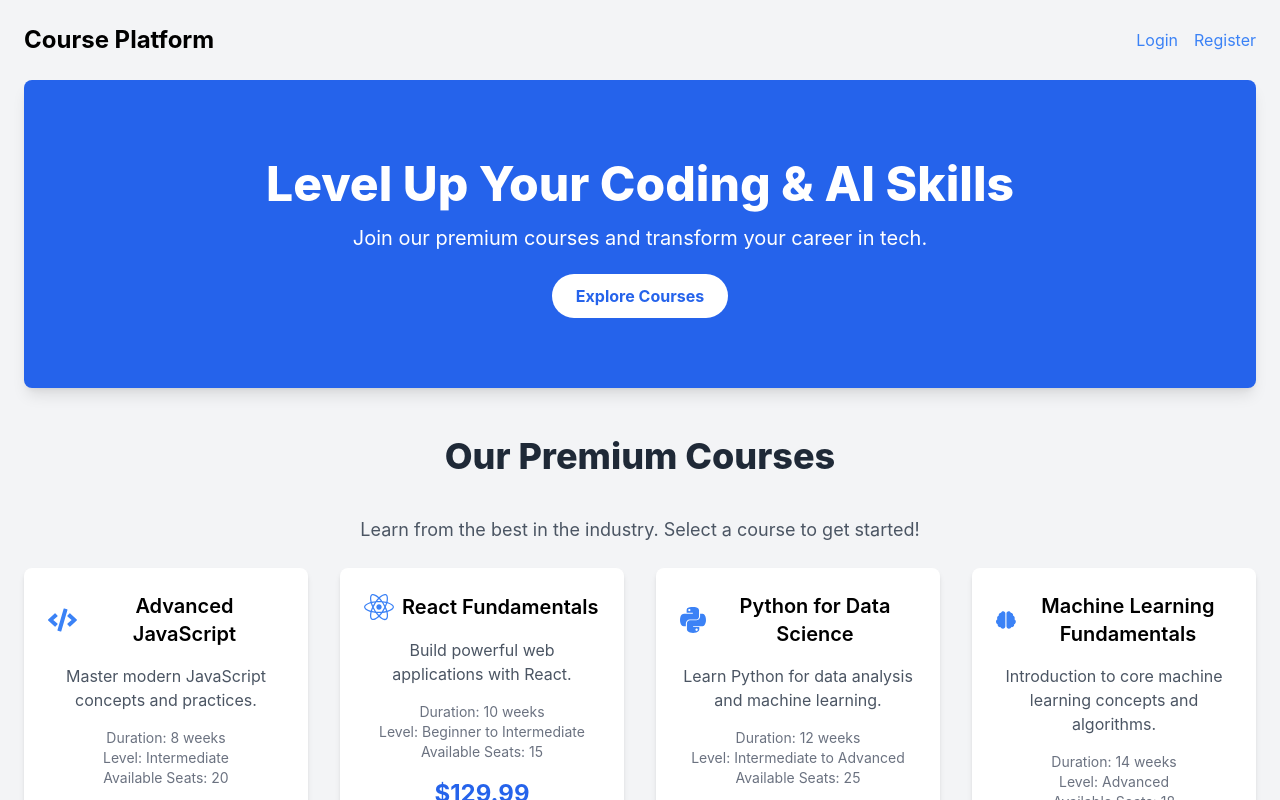
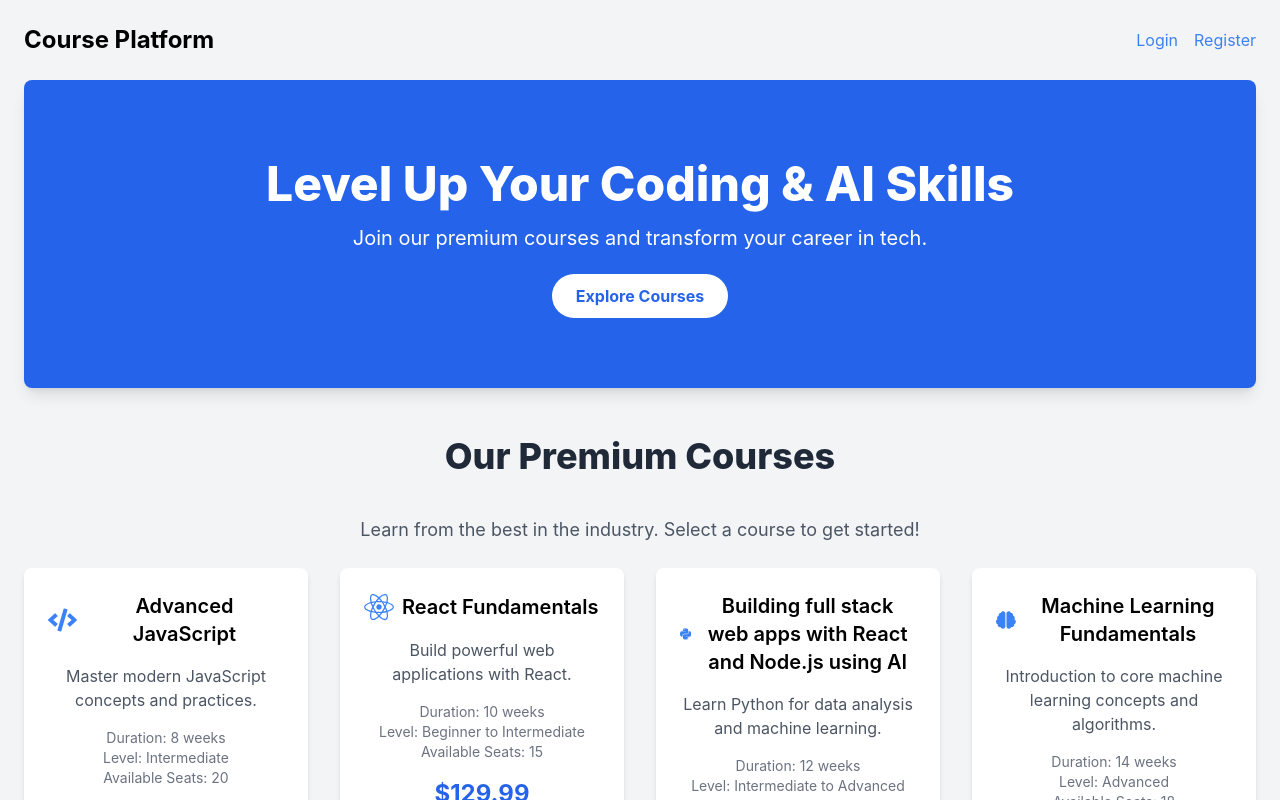
Before and after one commit to DipPandey/course-store, a React (Create React App) app: page / in a window 1280 px wide. Shown: the top 800 px of the page. Built offline with nearby package versions, Linux system fonts and the light colour scheme.

Commit message:
fully working stripe links

```diff
--- a/src/Pages/CourseDetails.js
+++ b/src/Pages/CourseDetails.js
@@ -9,7 +9,7 @@ const courses = [
     name: 'Advanced JavaScript',
     description: 'Master modern JavaScript concepts and practices. This course covers advanced topics such as closures, prototypes, async programming, and ES6+ features.',
     price: 99.99,
-    stripeLink: 'https://buy.stripe.com/test_aEU29C3vY4BE1Gg5kk',
+    stripeLink: 'https://buy.stripe.com/test_00g8AgaYqece6uQ7st',
     icon: FaCode,
     duration: '8 weeks',
     level: 'Intermediate',
@@ -30,7 +30,7 @@ const courses = [
     name: 'React Fundamentals',
     description: 'Build powerful web applications with React. Learn component-based architecture, state management, and how to create responsive UIs.',
     price: 129.99,
-    stripeLink: 'https://buy.stripe.com/test_00g3dG3vY7NO3OoeUV',
+    stripeLink: 'https://buy.stripe.com/test_6oE3fW9Um8RUg5q8ww',
     icon: FaReact,
     duration: '10 weeks',
     level: 'Beginner to Intermediate',
@@ -50,10 +50,10 @@ const courses = [
   },
   {
     id: 3,
-    name: 'Python for Data Science',
+    name: 'Building full stack web apps with React and Node.js using AI',
     description: 'Learn Python for data analysis and machine learning. Cover libraries like NumPy, Pandas, and Scikit-learn to analyze and visualize data.',
     price: 149.99,
-    stripeLink: 'https://buy.stripe.com/test_28o29C0jM9VW1Gg7su',
+    stripeLink: 'https://buy.stripe.com/test_6oE5o4feGece7yU28a',
     icon: FaPython,
     duration: '12 weeks',
     level: 'Intermediate to Advanced',
--- a/src/Pages/Home.js
+++ b/src/Pages/Home.js
@@ -10,7 +10,7 @@ const courses = [
     name: 'Advanced JavaScript',
     description: 'Master modern JavaScript concepts and practices.',
     price: 99.99,
-    stripeLink: 'https://buy.stripe.com/test_yourLinkForJavaScriptCourse',
+    stripeLink: 'https://buy.stripe.com/test_00g8AgaYqece6uQ7st',
     icon: FaCode,
     duration: '8 weeks',
     level: 'Intermediate',
@@ -21,7 +21,7 @@ const courses = [
     name: 'React Fundamentals',
     description: 'Build powerful web applications with React.',
     price: 129.99,
-    stripeLink: 'https://buy.stripe.com/test_yourLinkForReactCourse',
+    stripeLink: 'https://buy.stripe.com/test_6oE3fW9Um8RUg5q8ww',
     icon: FaReact,
     duration: '10 weeks',
     level: 'Beginner to Intermediate',
@@ -29,10 +29,10 @@ const courses = [
   },
   {
     id: 3,
-    name: 'Python for Data Science',
+    name: 'Building full stack web apps with React and Node.js using AI',
     description: 'Learn Python for data analysis and machine learning.',
     price: 149.99,
-    stripeLink: 'https://buy.stripe.com/test_yourLinkForPythonCourse',
+    stripeLink: 'https://buy.stripe.com/test_6oE5o4feGece7yU28a',
     icon: FaPython,
     duration: '12 weeks',
     level: 'Intermediate to Advanced',
@@ -43,7 +43,7 @@ const courses = [
     name: 'Machine Learning Fundamentals',
     description: 'Introduction to core machine learning concepts and algorithms.',
     price: 199.99,
-    stripeLink: 'https://buy.stripe.com/test_yourLinkForMLCourse',
+    stripeLink: 'https://buy.stripe.com/test_8wMaIo0jM4BEg5q8wz',
     icon: FaBrain,
     duration: '14 weeks',
     level: 'Advanced',
--- a/src/components/CheckoutButton.js
+++ b/src/components/CheckoutButton.js
@@ -1,7 +1,8 @@
 import React from 'react';
 
 const CheckoutButton = ({ stripeLink }) => {
-  const handleCheckout = () => {
+  const handleCheckout = (e) => {
+    e.preventDefault();
     console.log("Stripe Link:", stripeLink); // For debugging
     if (stripeLink) {
       window.open(stripeLink, '_blank', 'noopener,noreferrer');
```
